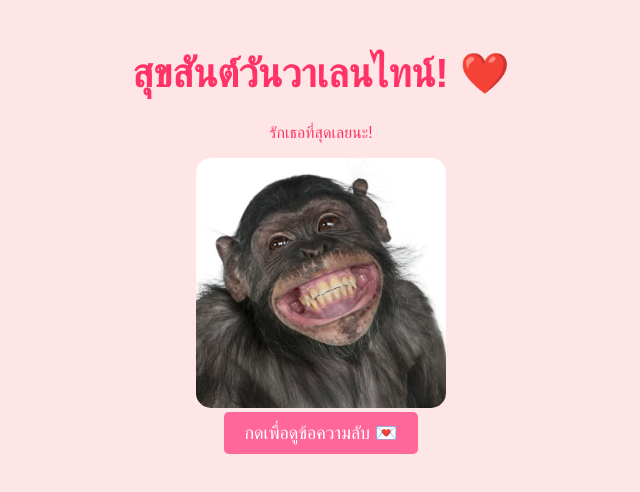
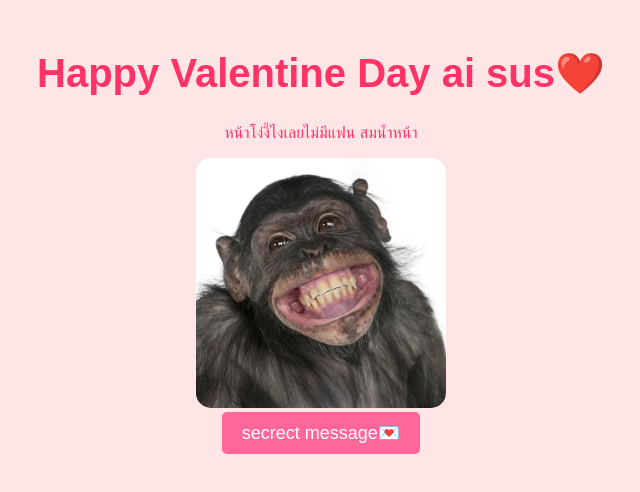
Before and after one commit to dxxcxxkk/valentine, a plain HTML site: page index.html in a window 1280 px wide. Shown: the whole page, without its empty margins (319-959 px from the left). Drawn offline with Linux system fonts and the light colour scheme.

Commit message:
Update index.html

```diff
--- a/index.html
+++ b/index.html
@@ -3,16 +3,16 @@
 <head>
     <meta charset="UTF-8">
     <meta name="viewport" content="width=device-width, initial-scale=1.0">
-    <title>บอกรักเธอ ❤️</title>
+    <title>xxน้ำนึงเด็ดๆ.xxx</title>
     <link rel="stylesheet" href="style.css">
 </head>
 <body>
     <div class="container">
-        <h1>สุขสันต์วันวาเลนไทน์! ❤️</h1>
-        <p>รักเธอที่สุดเลยนะ!</p>
+        <h1>Happy Valentine Day ai sus❤️</h1>
+        <p>หน้าโง่งี้ไงเลยไม่มีแฟน สมน้ำหน้า</p>
         <img src="love.jpg" alt="รูปน่ารักๆ" class="love-img">
         <br>
-        <button onclick="showLoveMessage()">กดเพื่อดูข้อความลับ 💌</button>
+        <button onclick="showLoveMessage()">secrect message💌</button>
         <p id="message"></p>
     </div>
     <script src="script.js"></script>
```
